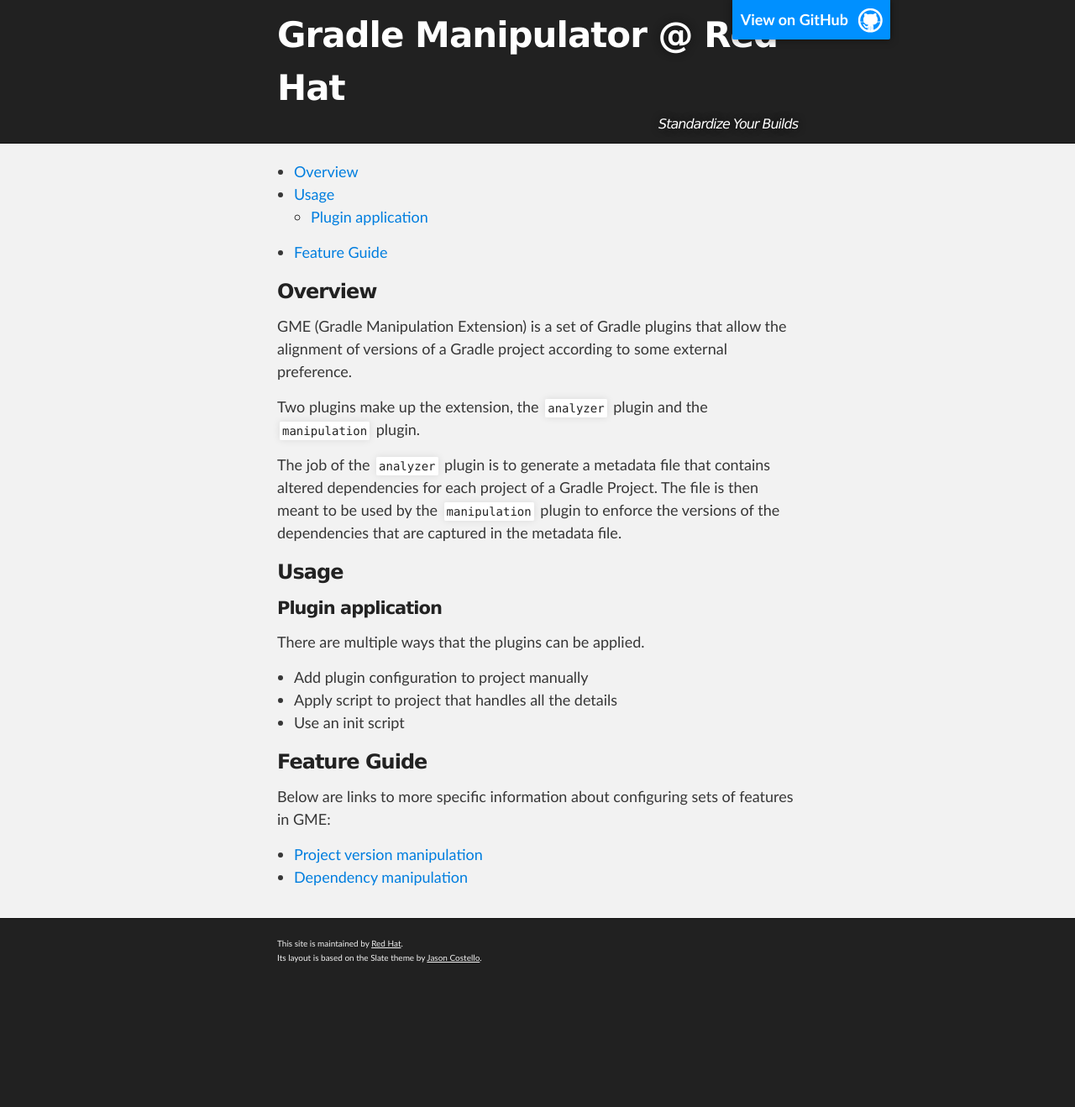
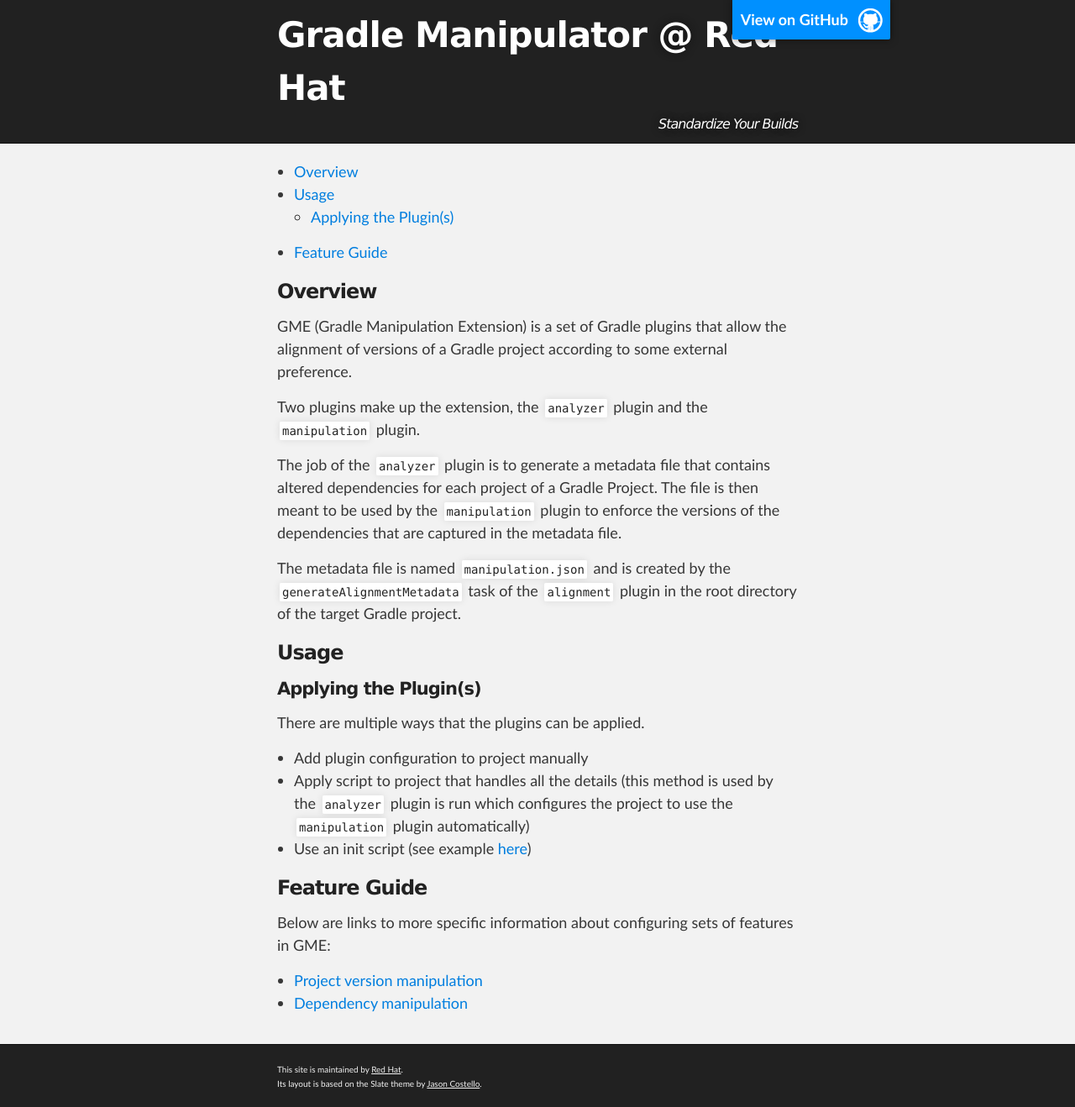
Before and after one commit to project-ncl/gradle-manipulator, a Jekyll site: the page built from index.md, in a window 1280 px wide. Shown: the whole page at 84% size. Built offline with Jekyll 4.4.1, drawn with Linux system fonts in a browser that asks for light colours; before the commit the page ends 1168 px from its top, so only the background shows below that.

Commit message:
Make more small changes to main page

```diff
--- a/index.md
+++ b/index.md
@@ -13,15 +13,17 @@ Two plugins make up the extension, the `analyzer` plugin and the `manipulation`
 The job of the `analyzer` plugin is to generate a metadata file that contains altered dependencies for each project of a Gradle Project.
 The file is then meant to be used by the `manipulation` plugin to enforce the versions of the dependencies that are captured in the metadata file.
 
+The metadata file is named `manipulation.json` and is created by the `generateAlignmentMetadata` task of the `alignment` plugin in the root directory of the target Gradle project.
+
 ### Usage
 
-#### Plugin application
+#### Applying the Plugin(s)
 
 There are multiple ways that the plugins can be applied.
 
 * Add plugin configuration to project manually
-* Apply script to project that handles all the details
-* Use an init script
+* Apply script to project that handles all the details (this method is used by the `analyzer` plugin is run which configures the project to use the `manipulation` plugin automatically)
+* Use an init script (see example [here](https://github.com/project-ncl/gradle-manipulator#testing-on-a-real-project))
 
 ### Feature Guide
 
```
